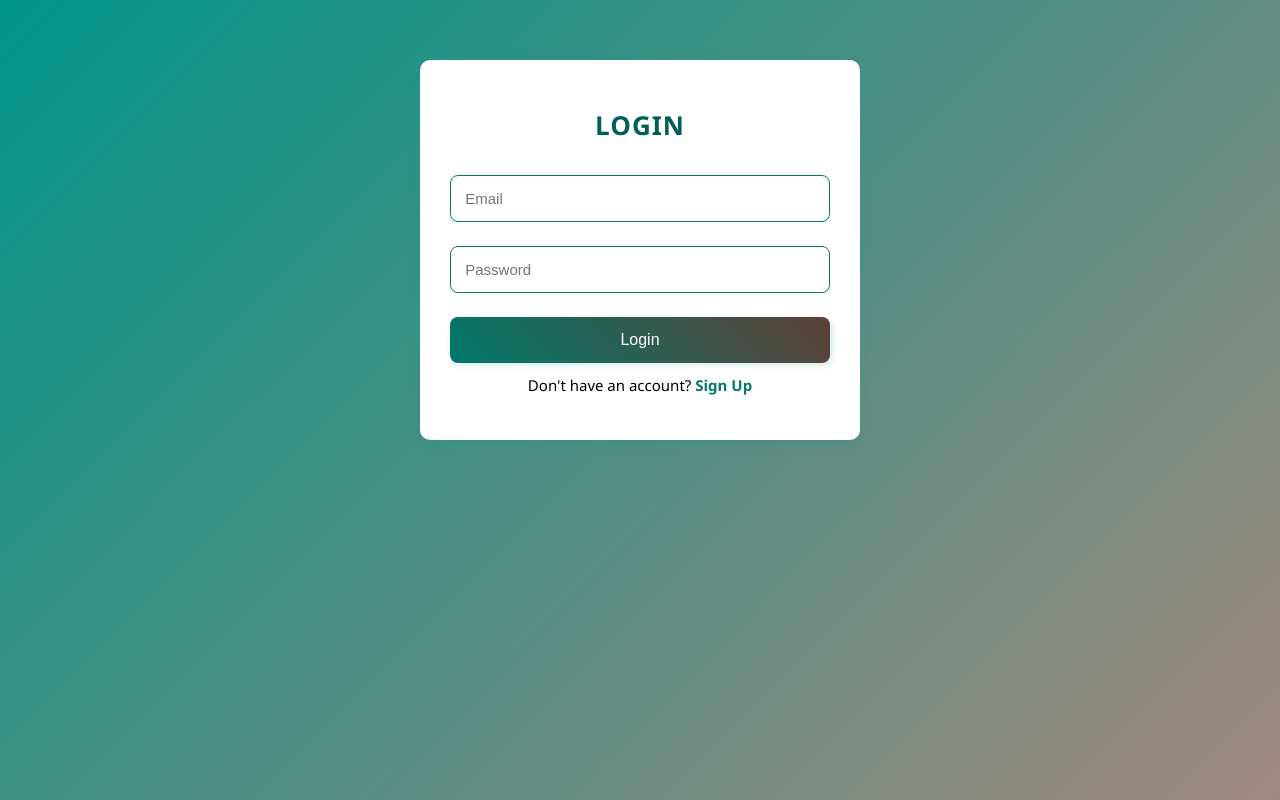
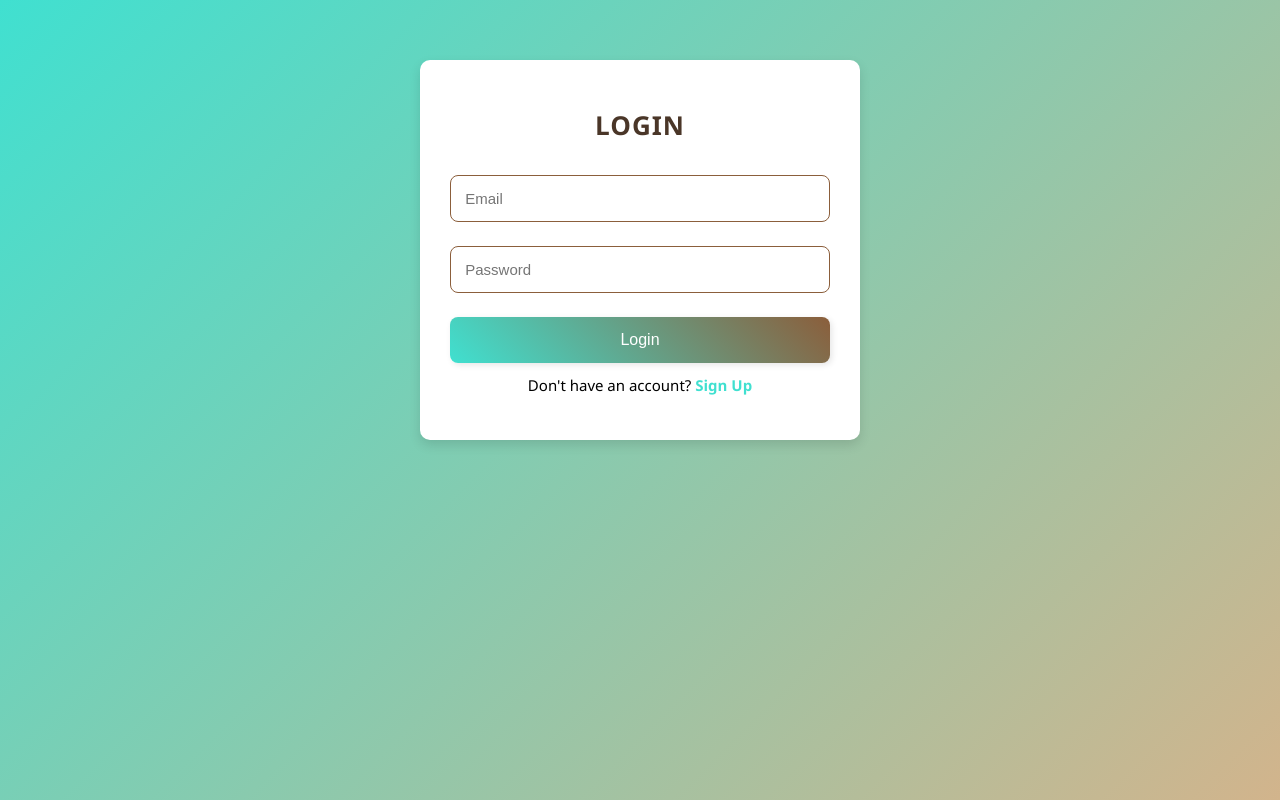
Before and after one commit to togzhan23/backfinal, a website: page public/index.html in a window 1280 px wide. Drawn offline with Linux system fonts and the light colour scheme.

Commit message:
Update style.css

```diff
--- a/public/style.css
+++ b/public/style.css
@@ -1,12 +1,13 @@
 body {
     font-family: 'Segoe UI', Tahoma, Geneva, Verdana, sans-serif;
-    background: linear-gradient(135deg, #009688, #a1887f);
+    background: linear-gradient(135deg, #40E0D0, #D2B48C);
     background-attachment: fixed;
-    background-repeat: no-repeat;
+    background-size: cover;
     text-align: center;
     margin: 0;
     padding: 0;
 }
+
 
 .container {
     width: 380px;
@@ -14,12 +15,12 @@ body {
     padding: 30px;
     background: white;
     border-radius: 10px;
-    box-shadow: 0px 5px 12px rgba(0, 150, 136, 0.2);
+    box-shadow: 0px 5px 12px rgba(0, 0, 0, 0.12);
 }
 
 h1 {
     font-size: 26px;
-    color: #005f56;
+    color: #4A3628;
     margin-bottom: 20px;
     text-transform: uppercase;
     letter-spacing: 1px;
@@ -29,7 +30,7 @@ input {
     width: 92%;
     padding: 14px;
     margin: 12px 0;
-    border: 1px solid #00796b;
+    border: 1px solid #8B5E3B;
     border-radius: 8px;
     font-size: 15px;
     transition: 0.3s;
@@ -37,14 +38,14 @@ input {
 
 input:focus {
     outline: none;
-    border-color: #004d40;
-    box-shadow: 0 0 6px rgba(0, 121, 107, 0.6);
+    border-color: #40E0D0;
+    box-shadow: 0 0 6px rgba(64, 224, 208, 0.6);
 }
 
 button {
     width: 100%;
     padding: 14px;
-    background: linear-gradient(45deg, #00796b, #5d4037);
+    background: linear-gradient(45deg, #40E0D0, #8B5E3B);
     color: white;
     border: none;
     border-radius: 8px;
@@ -52,11 +53,11 @@ button {
     cursor: pointer;
     margin-top: 12px;
     transition: 0.3s ease-in-out;
-    box-shadow: 2px 2px 6px rgba(0, 150, 136, 0.2);
+    box-shadow: 2px 2px 6px rgba(0, 0, 0, 0.1);
 }
 
 button:hover {
-    background: linear-gradient(45deg, #004d40, #3e2723);
+    background: linear-gradient(45deg, #36C2B4, #7A4E2D);
     transform: scale(1.05);
 }
 
@@ -66,7 +67,7 @@ p {
 }
 
 p a {
-    color: #00796b;
+    color: #40E0D0;
     text-decoration: none;
     font-weight: bold;
     transition: 0.2s;
@@ -74,24 +75,24 @@ p a {
 
 p a:hover {
     text-decoration: underline;
-    color: #004d40;
+    color: #36C2B4;
 }
 
 .error-message {
-    color: #d50000;
+    color: #e84118;
     font-size: 15px;
     margin-top: 12px;
 }
 
 .success-message {
-    color: #2e7d32;
+    color: #28a745;
     font-size: 15px;
     margin-top: 12px;
 }
 
 .logout-btn {
     width: auto;
-    background: linear-gradient(45deg, #d81b60, #ad1457);
+    background: linear-gradient(45deg, #ff4757, #e84118);
     padding: 12px 18px;
     border-radius: 8px;
     font-size: 15px;
@@ -99,6 +100,6 @@ p a:hover {
 }
 
 .logout-btn:hover {
-    background: linear-gradient(45deg, #ad1457, #880e4f);
+    background: linear-gradient(45deg, #e84118, #c23616);
     transform: scale(1.05);
 }
```
